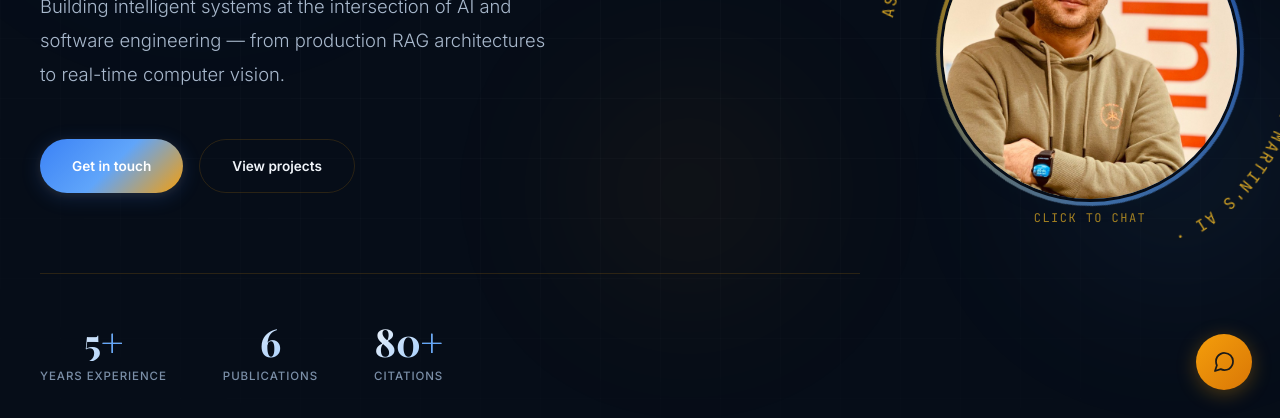
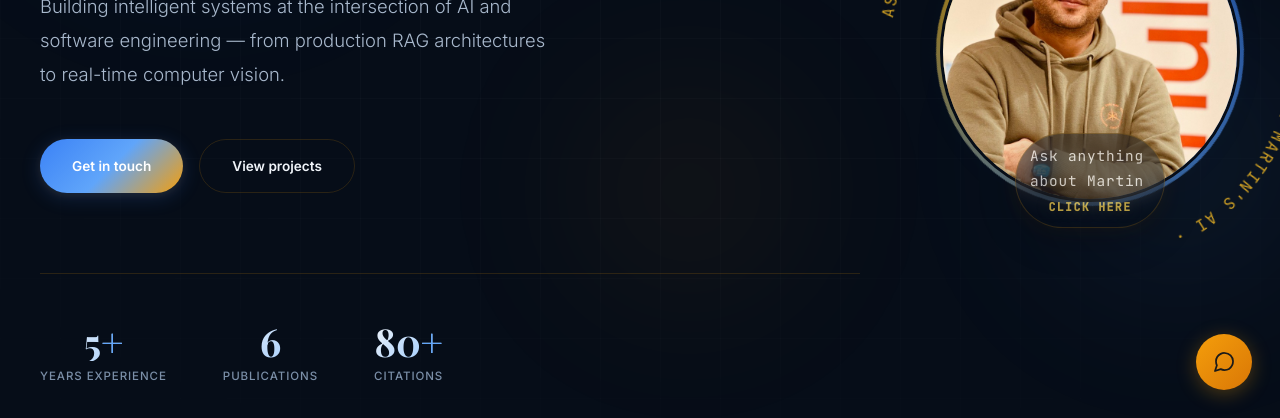
Before and after one commit to MMajidi1988/majidi.no, a website: page index.html in a window 1280 px wide. Shown: the part 382-800 px from the top of the page. Drawn offline with nearby package versions, Linux system fonts and the light colour scheme.

Commit message:
update the font

```diff
--- a/css/components/hero.css
+++ b/css/components/hero.css
@@ -329,13 +329,32 @@
   transform: translateX(-50%);
   z-index: 3;
   font-family: var(--fm);
-  font-size: 0.75rem;
-  letter-spacing: 0.12em;
-  text-transform: uppercase;
-  color: rgba(251, 191, 36, 0.9);
+  font-size: 0.9rem;
+  letter-spacing: 0.06em;
+  text-transform: none;
+  color: var(--text);
   opacity: 0;
   animation: heroHintIn 0.7s ease 1.1s forwards, heroHintPulse 2.6s ease-in-out 1.6s infinite;
   pointer-events: none;
+  display: flex;
+  flex-direction: column;
+  align-items: center;
+  gap: 4px;
+  padding: 10px 14px;
+  border-radius: 999px;
+  border: 1px solid rgba(245, 158, 11, 0.25);
+  background: rgba(6, 13, 24, 0.66);
+  backdrop-filter: blur(10px);
+  box-shadow: 0 10px 40px rgba(0, 0, 0, 0.4), 0 0 22px rgba(245, 158, 11, 0.12);
+}
+
+.hero-chat-hint-cta {
+  font-weight: 800;
+  color: var(--warm3);
+  text-transform: uppercase;
+  letter-spacing: 0.12em;
+  font-size: 0.72rem;
+  text-shadow: 0 0 16px rgba(245, 158, 11, 0.25);
 }
 
 @keyframes heroHintIn {
--- a/css/utilities.css
+++ b/css/utilities.css
@@ -86,8 +86,9 @@
   }
 
   .hero-chat-hint {
-    bottom: -22px;
-    font-size: 0.7rem;
+    bottom: -20px;
+    font-size: 0.82rem;
+    padding: 8px 12px;
   }
 
   .vg {
--- a/index.html
+++ b/index.html
@@ -70,7 +70,7 @@
                     <text class="hero-ring-text"><textPath href="#heroTextPath" startOffset="0%" data-en="Ask Martin's AI · " data-no="Spør Martins AI · ">Ask Martin's AI · </textPath></text>
                     <text class="hero-ring-text"><textPath href="#heroTextPath" startOffset="50%" data-en="Ask Martin's AI · " data-no="Spør Martins AI · ">Ask Martin's AI · </textPath></text>
                 </svg>
-                <div class="hero-chat-hint" data-en="Click to chat" data-no="Klikk for å chatte">Click to chat</div>
+                <div class="hero-chat-hint" data-en="Ask anything about Martin<br><span class='hero-chat-hint-cta'>Click here</span>" data-no="Spør Martin om hva du vil<br><span class='hero-chat-hint-cta'>Klikk her</span>">Ask anything about Martin<br><span class='hero-chat-hint-cta'>Click here</span></div>
             </div>
         </div>
     </section>
```
